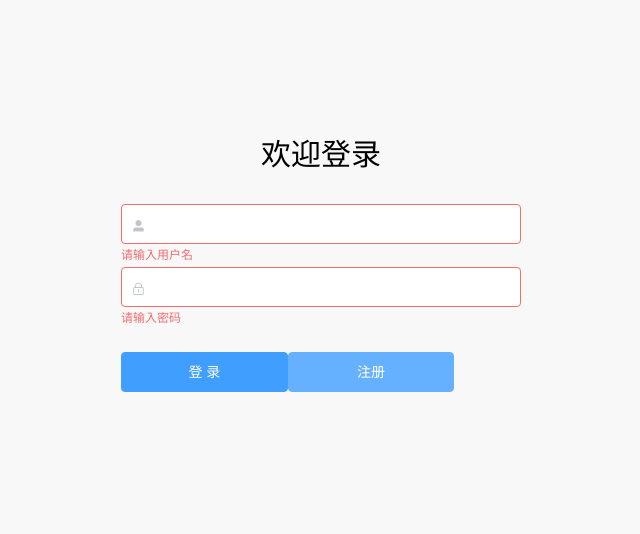
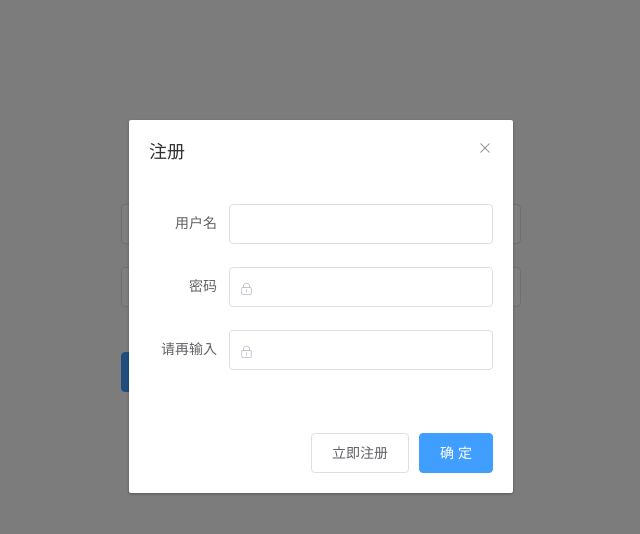
Before and after one commit to fizherbeart/vue-myStore, a Vue app: page / in a window 1280 px wide. Both pictures are taken after a click on the button "注册". Shown: the top 534 px of the page, without its empty margins (319-959 px from the left). Built offline with nearby package versions, Linux system fonts and the light colour scheme.

Commit message:
feat:添加了注册功能

```diff
--- a/src/views/Login.vue
+++ b/src/views/Login.vue
@@ -1,27 +1,52 @@
 <template>
-  <div style="width: 100%; height: 100vh; overflow: hidden"> <!--  :style="bg" 加背景图片-->
+  <div style="width: 100%; height: 100vh; overflow: hidden">
+    <!--  :style="bg" 加背景图片-->
     <div style="width: 400px; margin: 100px auto">
-      <div style="font-size: 30px; text-align: center; padding: 30px 0">欢迎登录</div>
+      <div style="font-size: 30px; text-align: center; padding: 30px 0">
+        欢迎登录
+      </div>
       <el-form ref="form" :model="form" size="normal" :rules="rules">
         <el-form-item prop="username">
-          <el-input prefix-icon="el-icon-user-solid" v-model="form.username"></el-input>
+          <el-input
+            prefix-icon="el-icon-user-solid"
+            v-model="form.username"
+          ></el-input>
         </el-form-item>
         <el-form-item prop="password">
-          <el-input prefix-icon="el-icon-lock" v-model="form.password" show-password></el-input>
+          <el-input
+            prefix-icon="el-icon-lock"
+            v-model="form.password"
+            show-password
+          ></el-input>
         </el-form-item>
-        <el-form-item>
-
-        </el-form-item>
+        <el-form-item> </el-form-item>
         <el-row>
           <el-col :span="10">
             <el-form-item>
-            <el-button style="width: 100%" type="primary" @click="login">登 录</el-button>
+              <el-button style="width: 100%" type="primary" @click="login"
+                >登 录</el-button
+              >
             </el-form-item>
           </el-col>
           <el-col :span="10">
-            <el-form-item>
-            <el-button style="width: 100%" type="primary" @click="login">注册</el-button>
-            </el-form-item>
+            <el-button style="width: 100%" @click="dialogVisible = true"
+              >注册</el-button
+            >
+
+            <el-dialog
+              title="注册"
+              :visible.sync="dialogVisible"
+              width="30%"
+              :before-close="handleClose"
+            >
+              <Register></Register>
+              <span slot="footer" class="dialog-footer">
+                <el-button @click="dialogVisible = false">立即注册</el-button>
+                <el-button type="primary" @click="dialogVisible = false"
+                  >确 定</el-button
+                >
+              </span>
+            </el-dialog>
           </el-col>
         </el-row>
       </el-form>
@@ -30,41 +55,41 @@
 </template>
 
 <script>
-
+import Register from "./Register.vue";
 export default {
-  name: 'Login',
-  data () {
+  components: { Register },
+  name: "Login",
+  data() {
     return {
-      form: {role: 1},
+      form: { role: 1 },
+      dialogVisible: false,
       rules: {
         username: [
-          {required: true, message: '请输入用户名', trigger: 'blur'}
+          { required: true, message: "请输入用户名", trigger: "blur" },
         ],
-        password: [
-          {required: true, message: '请输入密码', trigger: 'blur'}
-        ]
-      }
+        password: [{ required: true, message: "请输入密码", trigger: "blur" }],
+      },
       // 加背景图片
       // bg: {
       //   backgroundImage: "url(" + require("@/assets/bg.jpg") + ")",
       //   backgroundRepeat: "no-repeat",
       //   backgroundSize: "100% 100%"
       // }
-    }
+    };
   },
-  created () {
-    sessionStorage.removeItem('user')
+  created() {
+    sessionStorage.removeItem("user");
   },
   methods: {
-    login () {
-      this.$refs['form'].validate((valid) => {
-        if (valid) {}
-      })
-    }
-  }
-}
+    login() {
+      this.$refs["form"].validate((valid) => {
+        if (valid) {
+        }
+      });
+    },
+  },
+};
 </script>
 
 <style scoped>
-
 </style>
--- /dev/null
+++ b/src/views/Register.vue
@@ -0,0 +1,46 @@
+<template>
+  <div>
+    <el-form ref="form" :model="form" label-width="80px">
+      <el-form-item label="用户名">
+        <el-input v-model="form.username"></el-input>
+      </el-form-item>
+      <el-form-item label="密码">
+        <el-input
+          prefix-icon="el-icon-lock"
+          v-model="form.password1"
+          show-password
+        ></el-input>
+      </el-form-item>
+      <el-form-item label="请再输入">
+        <el-input
+          prefix-icon="el-icon-lock"
+          v-model="form.password2"
+          show-password
+        ></el-input>
+      </el-form-item>
+    </el-form>
+  </div>
+</template>
+
+<script>
+export default {
+  name: "register",
+  data() {
+    return {
+      form: {
+        username: "",
+        password1: "",
+        password2: "",
+      },
+    };
+  },
+  created() {},
+  mounted() {},
+  methods: {
+    onsubmit() {},
+  },
+};
+</script>
+
+<style>
+</style>
```
